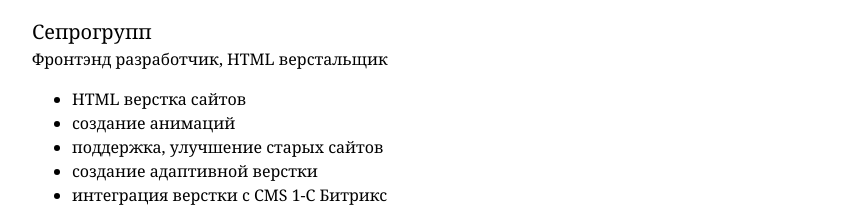
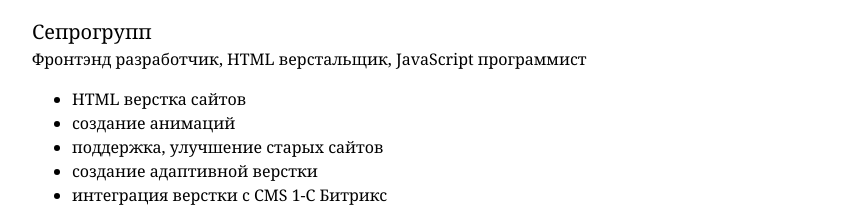
Before and after one commit to Makso-87/makso-87.github.io, a plain HTML site: page index.html in a window 1280 px wide. Shown: the part 268-482 px from the top of the page, without its empty margins (208-1071 px from the left). Drawn offline with Linux system fonts and the light colour scheme.

Commit message:
Добавил информацию, что являюсь JS программистом

```diff
--- a/index.html
+++ b/index.html
@@ -22,7 +22,7 @@
 
 			<h3>Сепрогрупп</h3>
 
-			<p>Фронтэнд разработчик, HTML верстальщик</p>
+			<p>Фронтэнд разработчик, HTML верстальщик, JavaScript программист</p>
 
 			<ul>
 				<li>HTML верстка сайтов</li>
```
